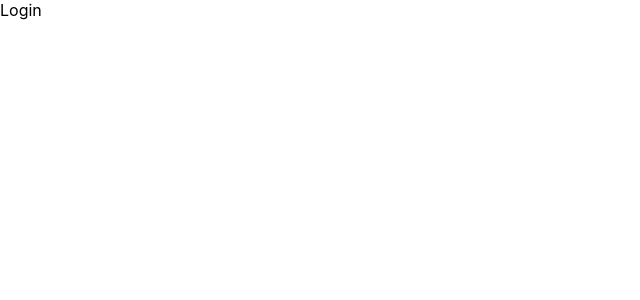
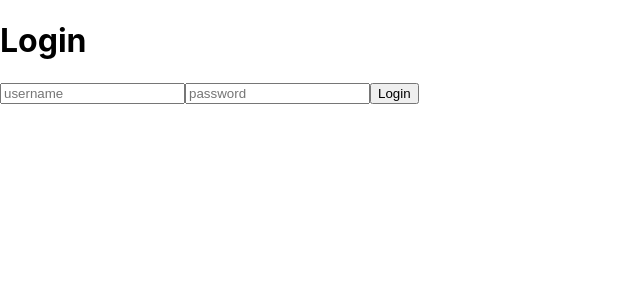
Before and after one commit to Zia123456/node_project, a React (Create React App) app: page /login in a window 1280 px wide. Shown: the top 300 px of the page, without its empty margins (0-640 px from the left). Built offline with nearby package versions, Linux system fonts and the light colour scheme.

Commit message:
Create form

```diff
--- a/src/pages/Login.jsx
+++ b/src/pages/Login.jsx
@@ -1,7 +1,16 @@
 import React from 'react';
 
 function Login() {
-  return <div>Login</div>;
+  return (
+    <div className="auth">
+      <h1>Login</h1>
+      <form>
+        <input type="text" placeholder="username" />
+        <input type="password" placeholder="password" />
+        <button>Login</button>
+      </form>
+    </div>
+  );
 }
 
 export default Login;
```
